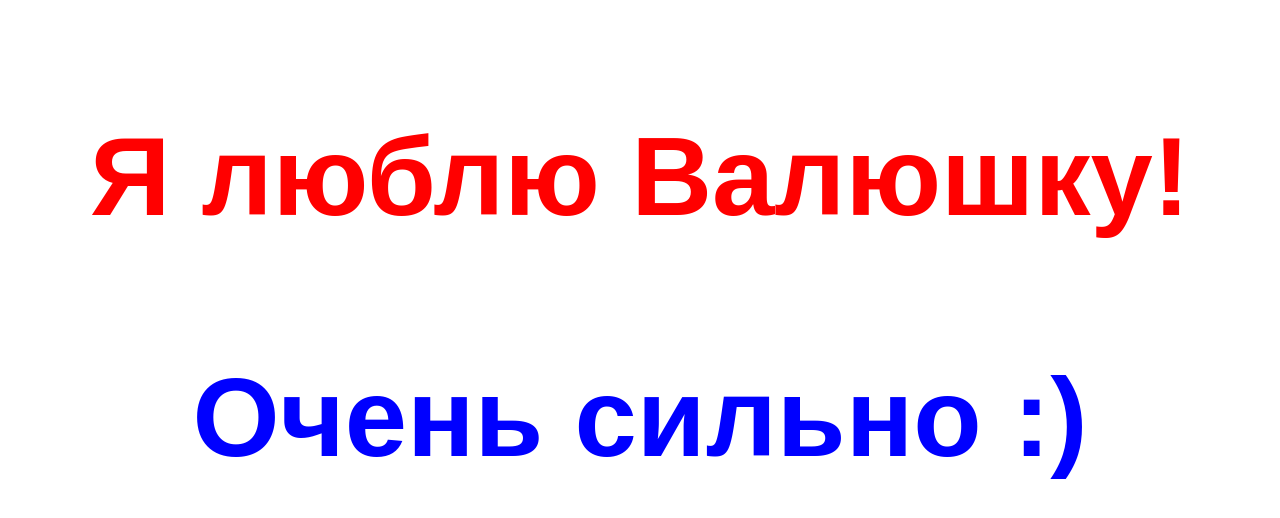
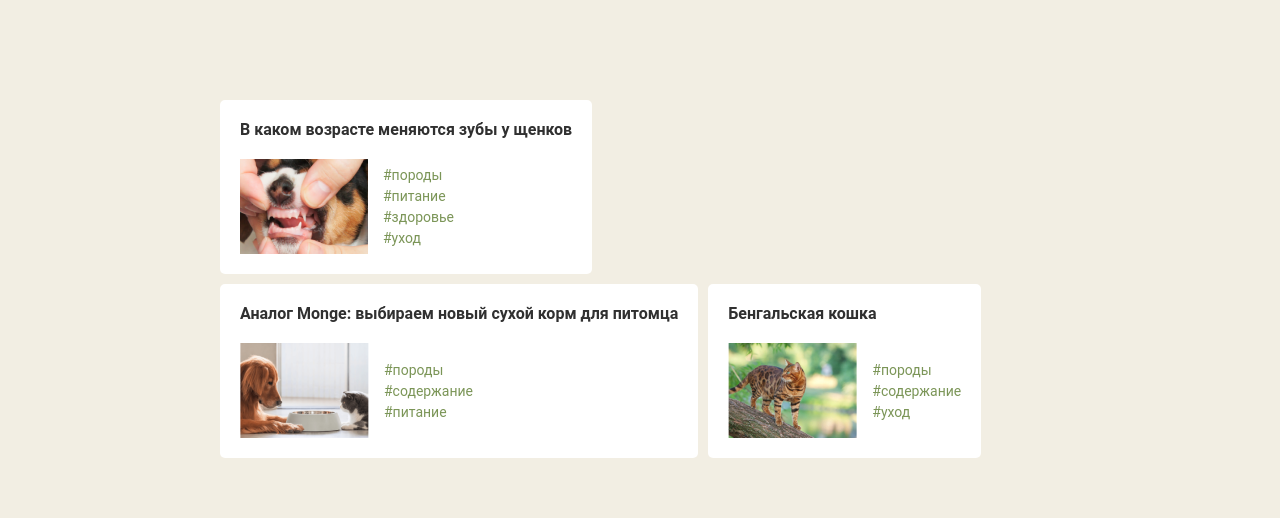
Before and after one commit to Andrpre/first-project, a plain HTML site: page index.html in a window 1280 px wide. Drawn offline with Linux system fonts and the light colour scheme.

Commit message:
Играюсь с флексами и гридом

```diff
--- a/index.html
+++ b/index.html
@@ -7,7 +7,45 @@
     <title>Document</title>
 </head>
 <body>
-    <p class="hello_massage">Я люблю Валюшку!</p>
-    <p class="hello_massage more_text">Очень сильно :)</p>
+    <main class="main">
+        <section class="recommend">
+            <ul class="recommend__list">
+                <li class="recommend__list-item">
+                    <h3 class="recommend__item-title">В каком возрасте меняются зубы у щенков</h3>
+                    <div class="recommend__item-visual">
+                        <img src="./images/recommend__item-img_1.png" alt="Превью статьи" class="recommend__item-img">
+                        <ul class="recommend__visual-list">
+                            <li class="recommend__visual-list-item">#породы</li>
+                            <li class="recommend__visual-list-item">#питание</li>
+                            <li class="recommend__visual-list-item">#здоровье</li>
+                            <li class="recommend__visual-list-item">#уход</li>
+                        </ul>
+                    </div>
+                </li>
+                <li class="recommend__list-item">
+                    <h3 class="recommend__item-title">Аналог Monge: выбираем новый сухой корм для питомца</h3>
+                    <div class="recommend__item-visual">
+                        <img src="./images/recommend__item-img_2.png" alt="Превью статьи" class="recommend__item-img">
+                        <ul class="recommend__visual-list">
+                            <li class="recommend__visual-list-item">#породы</li>
+                            <li class="recommend__visual-list-item">#содержание</li>
+                            <li class="recommend__visual-list-item">#питание</li>
+                        </ul>
+                    </div>
+                </li>
+                <li class="recommend__list-item">
+                    <h3 class="recommend__item-title">Бенгальская кошка</h3>
+                    <div class="recommend__item-visual">
+                        <img src="./images/recommend__item-img_3.png" alt="Превью статьи" class="recommend__item-img">
+                        <ul class="recommend__visual-list">
+                            <li class="recommend__visual-list-item">#породы</li>
+                            <li class="recommend__visual-list-item">#содержание</li>
+                            <li class="recommend__visual-list-item">#уход</li>
+                        </ul>
+                    </div>
+                </li>
+            </ul>
+        </section>
+    </main>
 </body>
 </html>
--- a/style.css
+++ b/style.css
@@ -1,11 +1,73 @@
-.hello_massage{
-    color:red;
-    font-size:7em;
-    font-family: Arial, Helvetica, sans-serif;
-    font-weight: 800;
-    text-align: center;
+* {
+    box-sizing: border-box;
 }
 
-.more_text{
-    color:blue;
+body {
+    font-family: Roboto, Arial, Helvetica, sans-serif;
+    margin: 0;
+    background-color: #f2eee3;
 }
+
+h1,
+h2,
+h3,
+h4,
+h5,
+h6,
+p {
+    margin: 0;
+}
+
+.main {
+    margin: 100px auto 0;
+    max-width: 840px;
+}
+
+.recommend {
+}
+
+.recommend__list,
+.recommend__visual-list {
+    padding: 0;
+}
+
+.recommend__list {
+    display: flex;
+    flex-wrap: wrap;
+    gap: 10px;
+}
+
+.recommend__list-item,
+.recommend__visual-list-item {
+    list-style: none;
+}
+.recommend__list-item {
+    display: flex;
+    flex-direction: column;
+    justify-content: space-between;
+    gap: 20px;
+    width: auto;
+    background-color: #fff;
+    padding: 20px;
+    border-radius: 5px;
+}
+
+.recommend__item-title{
+    color: #303030;
+    font-size: 16px;
+}
+
+.recommend__item-visual{
+    display: flex;
+    align-items: center;
+    gap: 15px;
+}
+
+.recommend__visual-list-item{
+    font-size: 14px;
+    color: #7B9557;
+}
+
+.recommend__visual-list-item:not(:first-child){
+    margin: 5px 0 0;
+}
```
Also changed, not shown: images/recommend__item-img_1.png (added), images/recommend__item-img_2.png (added), images/recommend__item-img_3.png (added).
